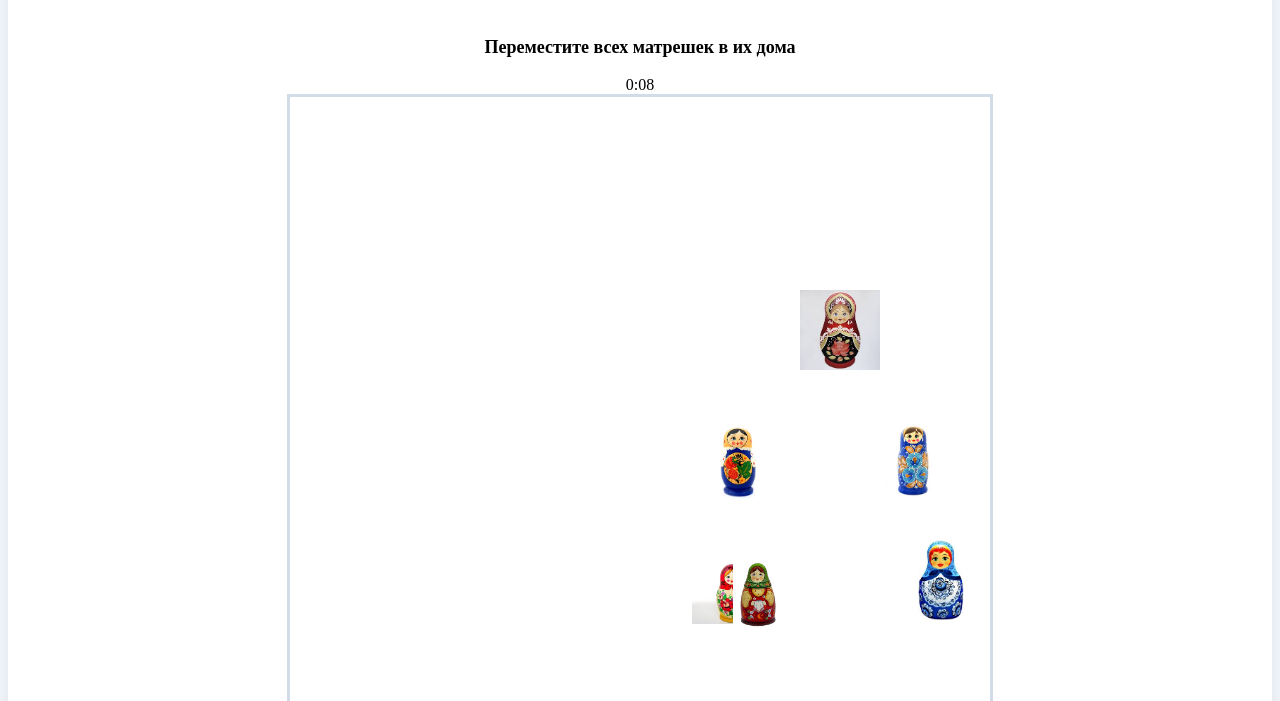
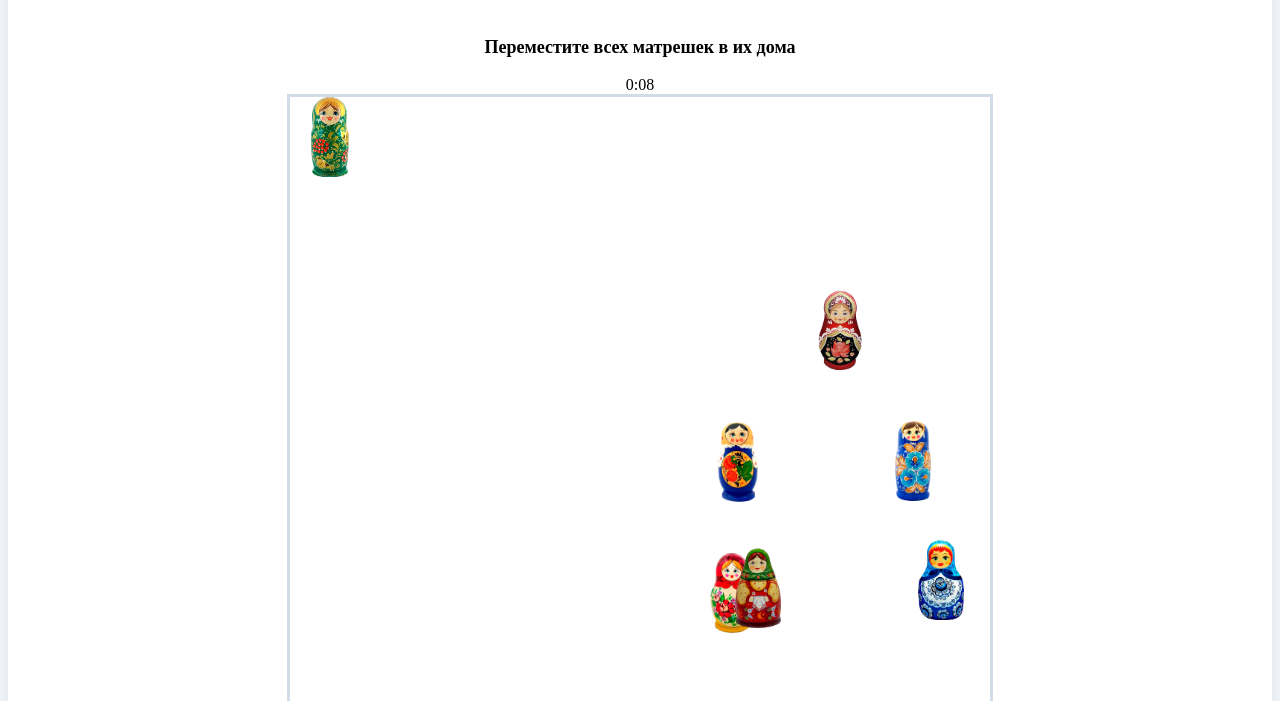
Before and after one commit to pavelish/verstka, a plain HTML site: page course_work/levels/second/index.html in a window 1280 px wide. Shown: the part 99-800 px from the top of the page. Drawn offline with Linux system fonts and the light colour scheme.

Commit message:
Add files via upload

```diff
--- a/course_work/levels/second/index.html
+++ b/course_work/levels/second/index.html
@@ -13,28 +13,39 @@
         <h1>Уровень второй</h1>
         <p id="l2-question" class="question">Переместите всех матрешек в их дома</p>
         <div id="l2-timer" class="timer"></div>
-        <div id="l2-container" class="game-container">
+        <div id="l2-container" class="game-container" onselectstart="return false">
             <div id="prt_1" class="mtr-container" data-js-dnd>
-                <img src="../../img/blue_1.jpeg" />
+                <img src="../../img/blue_1.png" />
             </div>
             <div id="prt_2" class="mtr-container" data-js-dnd>
-                <img src="../../img/blue_2.jpeg" />
+                <img src="../../img/blue_2.png" />
             </div>
             <div id="prt_3" class="mtr-container" data-js-dnd>
-                <img src="../../img/blue_3.jpeg" />
+                <img src="../../img/blue_3.png" />
             </div>
             <div id="prt_4" class="mtr-container" data-js-dnd>
-                <img src="../../img/red_1.jpeg" />
+                <img src="../../img/red_1.png" />
             </div>
             <div id="prt_5" class="mtr-container" data-js-dnd>
-                <img src="../../img/red_2.jpeg" />
+                <img src="../../img/red_2.png" />
             </div>
             <div id="prt_6" class="mtr-container" data-js-dnd>
-                <img src="../../img/red_3.jpeg" />
+                <img src="../../img/red_3.png" />
+            </div>
+            <div id="prt_7" class="mtr-container" data-js-dnd>
+                <img src="../../img/green_1.png" />
+            </div>
+            <div id="prt_8" class="mtr-container" data-js-dnd>
+                <img src="../../img/green_2.png" />
+            </div>
+            <div id="prt_9" class="mtr-container" data-js-dnd>
+                <img src="../../img/green_3.png" />
             </div>
             <div id="red-zone">
             </div>
             <div id="blue-zone">
+            </div>
+            <div id="green-zone">
             </div>
         </div>
         <div class="menu">
```
